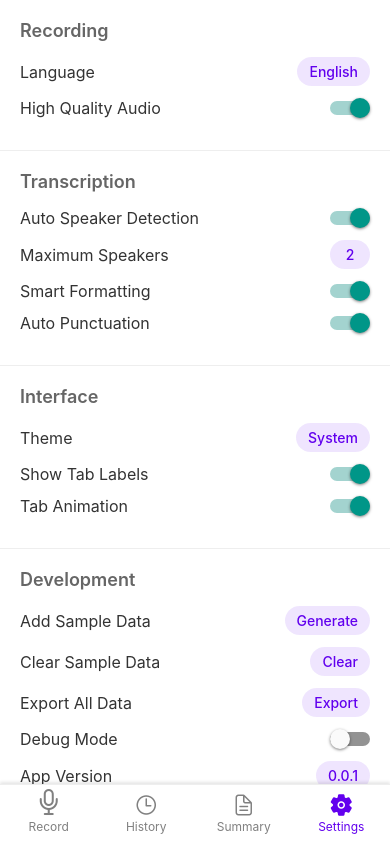
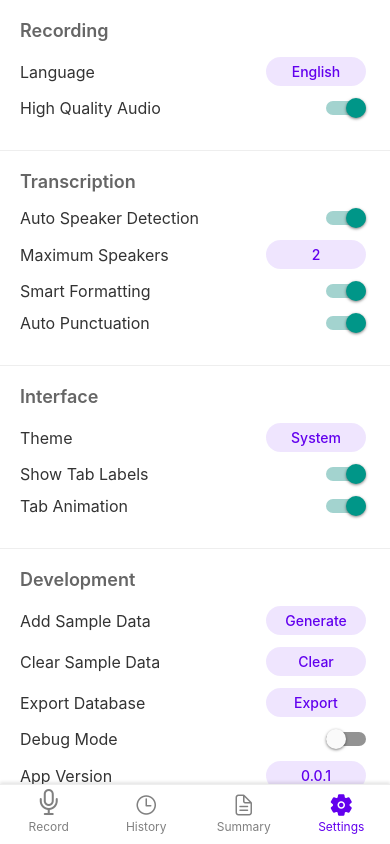
Before and after one commit to Elements-Wearable/AI-neclace, a React Native app in the folder mobile_app/: screen /Settings in a window 390 px wide. Built offline with nearby package versions, Linux system fonts and the light colour scheme.

Commit message:
feat(settings): enhance data export & storage access

```diff
--- a/mobile_app/app.json
+++ b/mobile_app/app.json
@@ -23,7 +23,9 @@
         "NSMicrophoneUsageDescription": "Allow Elements AI Necklace to access your microphone for voice recording.",
         "UIRequiresPersistentWiFi": true,
         "NSLocationWhenInUseUsageDescription": "This app needs access to location to add geotags to your transcriptions.",
-        "NSLocationAlwaysAndWhenInUseUsageDescription": "This app needs access to location to add geotags to your transcriptions when recording in the background."
+        "NSLocationAlwaysAndWhenInUseUsageDescription": "This app needs access to location to add geotags to your transcriptions when recording in the background.",
+        "UIFileSharingEnabled": true,
+        "LSSupportsOpeningDocumentsInPlace": true
       },
       "userInterfaceStyle": "automatic"
     },
@@ -37,7 +39,9 @@
         "FOREGROUND_SERVICE",
         "WAKE_LOCK",
         "ACCESS_COARSE_LOCATION",
-        "ACCESS_FINE_LOCATION"
+        "ACCESS_FINE_LOCATION",
+        "READ_EXTERNAL_STORAGE",
+        "WRITE_EXTERNAL_STORAGE"
       ],
       "userInterfaceStyle": "automatic"
     },
@@ -53,6 +57,12 @@
             "audio"
           ]
         }
+      ],
+      [
+        "expo-file-system",
+        {
+          "filePermission": "Allows reading and writing files to the app's directory."
+        }
       ]
     ]
   }
--- a/mobile_app/src/screens/SettingsScreen.js
+++ b/mobile_app/src/screens/SettingsScreen.js
@@ -1,11 +1,12 @@
 import AsyncStorage from '@react-native-async-storage/async-storage';
+import * as FileSystem from 'expo-file-system';
+import * as Sharing from 'expo-sharing';
 import React from 'react';
 import {
     Alert,
     Platform,
     SafeAreaView,
     ScrollView,
-    Share,
     StyleSheet,
     Switch,
     Text,
@@ -26,6 +27,33 @@ const defaultSettings = {
   showTabLabels: true,
   tabBarAnimation: true,
   theme: THEME_OPTIONS.SYSTEM,
+};
+
+const getAllAsyncStorageData = async () => {
+  try {
+    // Get all keys
+    const keys = await AsyncStorage.getAllKeys();
+
+    // Get all values for the keys
+    const result = await AsyncStorage.multiGet(keys);
+
+    // Convert to object with proper error handling
+    const data = {};
+    result.forEach(([key, value]) => {
+      try {
+        // Try to parse JSON values
+        data[key] = value ? JSON.parse(value) : null;
+      } catch (e) {
+        // If parsing fails, store as raw value
+        data[key] = value;
+      }
+    });
+
+    return data;
+  } catch (error) {
+    console.error('Error getting all AsyncStorage data:', error);
+    throw error;
+  }
 };
 
 export default function SettingsScreen() {
@@ -115,11 +143,17 @@ export default function SettingsScreen() {
         const timestamp = new Date(baseDate);
         timestamp.setHours(randomHours, randomMinutes, 0, 0);
 
+        // Create sample transcription with proper marking
         newTranscriptions.push({
           id: `sample_${Date.now()}_${Math.random().toString(36).substr(2, 9)}`,
-          sessionId: `session_${conversation.title.toLowerCase().replace(/\s+/g, '_')}_${Math.random().toString(36).substr(2, 4)}`,
+          sessionId: `sample_session_${conversation.title.toLowerCase().replace(/\s+/g, '_')}`,
           timestamp: timestamp.toISOString(),
-          utterances: conversation.utterances
+          utterances: conversation.utterances,
+          metadata: {
+            isSampleData: true,
+            sampleType: conversation.title,
+            generatedAt: new Date().toISOString()
+          }
         });
       });
 
@@ -129,7 +163,10 @@ export default function SettingsScreen() {
       // Save to storage
       await AsyncStorage.setItem(TRANSCRIPTIONS_KEY, JSON.stringify(allTranscriptions));
 
-      Alert.alert('Success', 'Sample transcriptions have been added!');
+      Alert.alert(
+        'Success',
+        `Added ${newTranscriptions.length} sample transcriptions`
+      );
     } catch (error) {
       console.error('Error generating sample data:', error);
       Alert.alert('Error', 'Failed to generate sample data');
@@ -292,7 +329,7 @@ export default function SettingsScreen() {
                 onPress={() => {
                   Alert.alert(
                     'Clear Sample Data',
-                    'Are you sure you want to remove all sample data?',
+                    'Are you sure you want to remove all sample data? This will only remove generated sample data, not your actual recordings.',
                     [
                       { text: 'Cancel', style: 'cancel' },
                       {
@@ -300,13 +337,53 @@ export default function SettingsScreen() {
                         style: 'destructive',
                         onPress: async () => {
                           try {
-                            const transcriptions = await AsyncStorage.getItem(TRANSCRIPTIONS_KEY);
-                            const filtered = transcriptions.filter(t => !t.id.startsWith('sample_'));
+                            // Get and parse transcriptions
+                            const rawTranscriptions = await AsyncStorage.getItem(TRANSCRIPTIONS_KEY);
+                            if (!rawTranscriptions) {
+                              Alert.alert('Info', 'No data to clear');
+                              return;
+                            }
+
+                            const transcriptions = JSON.parse(rawTranscriptions);
+
+                            // Count sample data before filtering
+                            const sampleCount = transcriptions.filter(t =>
+                              t.id?.startsWith('sample_') ||
+                              t.sessionId?.includes('sample') ||
+                              t.metadata?.isSampleData
+                            ).length;
+
+                            if (sampleCount === 0) {
+                              Alert.alert('Info', 'No sample data found to clear');
+                              return;
+                            }
+
+                            // Filter out sample data
+                            const filtered = transcriptions.filter(t =>
+                              // Keep items that don't match any sample data criteria
+                              !t.id?.startsWith('sample_') &&
+                              !t.sessionId?.includes('sample') &&
+                              !t.metadata?.isSampleData
+                            );
+
+                            // Save filtered data
                             await AsyncStorage.setItem(TRANSCRIPTIONS_KEY, JSON.stringify(filtered));
-                            Alert.alert('Success', 'Sample data cleared successfully');
+
+                            // Show success message with count
+                            Alert.alert(
+                              'Success',
+                              `Cleared ${sampleCount} sample transcription${sampleCount !== 1 ? 's' : ''}`
+                            );
+
+                            // Optionally refresh settings/UI if needed
+                            loadSettings();
+
                           } catch (error) {
                             console.error('Error clearing sample data:', error);
-                            Alert.alert('Error', 'Failed to clear sample data');
+                            Alert.alert(
+                              'Error',
+                              'Failed to clear sample data: ' + (error.message || 'Unknown error')
+                            );
                           }
                         }
                       }
@@ -319,30 +396,78 @@ export default function SettingsScreen() {
             </View>
 
             <View style={styles.settingRow}>
-              <Text style={styles.settingLabel}>Export All Data</Text>
+              <Text style={styles.settingLabel}>Export Database</Text>
               <TouchableOpacity
                 style={styles.selector}
                 onPress={async () => {
                   try {
-                    const transcriptions = await AsyncStorage.getItem(TRANSCRIPTIONS_KEY);
-                    const summaries = await AsyncStorage.getItem(SUMMARIES_KEY);
-                    const settings = await AsyncStorage.getItem(SETTINGS_KEY);
+                    // Show loading state
+                    Alert.alert('Preparing Export', 'Please wait while we prepare your data...');
+
+                    // Create a temporary directory for export
+                    const tempDir = `${FileSystem.cacheDirectory}export/`;
+                    await FileSystem.makeDirectoryAsync(tempDir, { intermediates: true });
+
+                    // Get all data dynamically
+                    const storageData = await getAllAsyncStorageData();
 
                     const exportData = {
-                      transcriptions,
-                      summaries,
-                      settings: JSON.parse(settings),
-                      exportDate: new Date().toISOString()
+                      data: storageData,
+                      metadata: {
+                        exportDate: new Date().toISOString(),
+                        appVersion: require('../../app.json').expo.version,
+                        platform: Platform.OS,
+                        platformVersion: Platform.Version,
+                        storageKeys: Object.keys(storageData),
+                        dataTypes: Object.entries(storageData).reduce((acc, [key, value]) => {
+                          acc[key] = {
+                            type: typeof value,
+                            isArray: Array.isArray(value),
+                            itemCount: Array.isArray(value) ? value.length : null,
+                            size: JSON.stringify(value).length
+                          };
+                          return acc;
+                        }, {})
+                      }
                     };
 
-                    const jsonString = JSON.stringify(exportData, null, 2);
-                    await Share.share({
-                      message: jsonString,
-                      title: 'Voice Notes App Data Export'
-                    });
+                    // Save JSON data with formatted output
+                    const jsonPath = `${tempDir}voicenotes_backup_${new Date().toISOString().split('T')[0]}.json`;
+                    await FileSystem.writeAsStringAsync(
+                      jsonPath,
+                      JSON.stringify(exportData, null, 2)
+                    );
+
+                    // Check if sharing is available
+                    const isSharingAvailable = await Sharing.isAvailableAsync();
+
+                    if (isSharingAvailable) {
+                      // Share the JSON file directly
+                      await Sharing.shareAsync(jsonPath, {
+                        mimeType: 'application/json',
+                        dialogTitle: 'Export Voice Notes Data',
+                        UTI: 'public.json'
+                      });
+
+                      // Show export summary
+                      Alert.alert(
+                        'Export Complete',
+                        `Successfully exported ${Object.keys(storageData).length} data items\n` +
+                        `Total size: ${(JSON.stringify(exportData).length / 1024).toFixed(2)} KB`
+                      );
+                    } else {
+                      Alert.alert('Error', 'Sharing is not available on this device');
+                    }
+
+                    // Cleanup temporary files
+                    await FileSystem.deleteAsync(tempDir, { idempotent: true });
+
                   } catch (error) {
                     console.error('Error exporting data:', error);
-                    Alert.alert('Error', 'Failed to export data');
+                    Alert.alert(
+                      'Export Error',
+                      'Failed to export data: ' + (error.message || 'Unknown error')
+                    );
                   }
                 }}
               >
@@ -413,23 +538,28 @@ const styles = StyleSheet.create({
     justifyContent: 'space-between',
     alignItems: 'center',
     marginBottom: 12,
+    paddingRight: 4,
   },
   settingLabel: {
     fontSize: 16,
     color: '#333',
+    flex: 1,
+    marginRight: 12,
   },
   selector: {
     backgroundColor: 'rgba(98, 0, 238, 0.1)',
     paddingHorizontal: 12,
     paddingVertical: 6,
     borderRadius: 16,
-    minWidth: 40,
+    minWidth: 100,
     alignItems: 'center',
+    justifyContent: 'center',
   },
   selectorText: {
     color: '#6200ee',
     fontSize: 14,
     fontWeight: '500',
+    textAlign: 'center',
   },
   resetButtonContainer: {
     marginTop: 20,
@@ -437,10 +567,11 @@ const styles = StyleSheet.create({
     marginBottom: 30,
   },
   resetSelector: {
-    backgroundColor: 'rgba(220, 53, 69, 0.1)', // Light red background
+    backgroundColor: 'rgba(220, 53, 69, 0.1)',
+    minWidth: 100,
   },
   resetText: {
-    color: '#dc3545', // Red text
+    color: '#dc3545',
   },
   button: undefined,
   buttonText: undefined,
```
